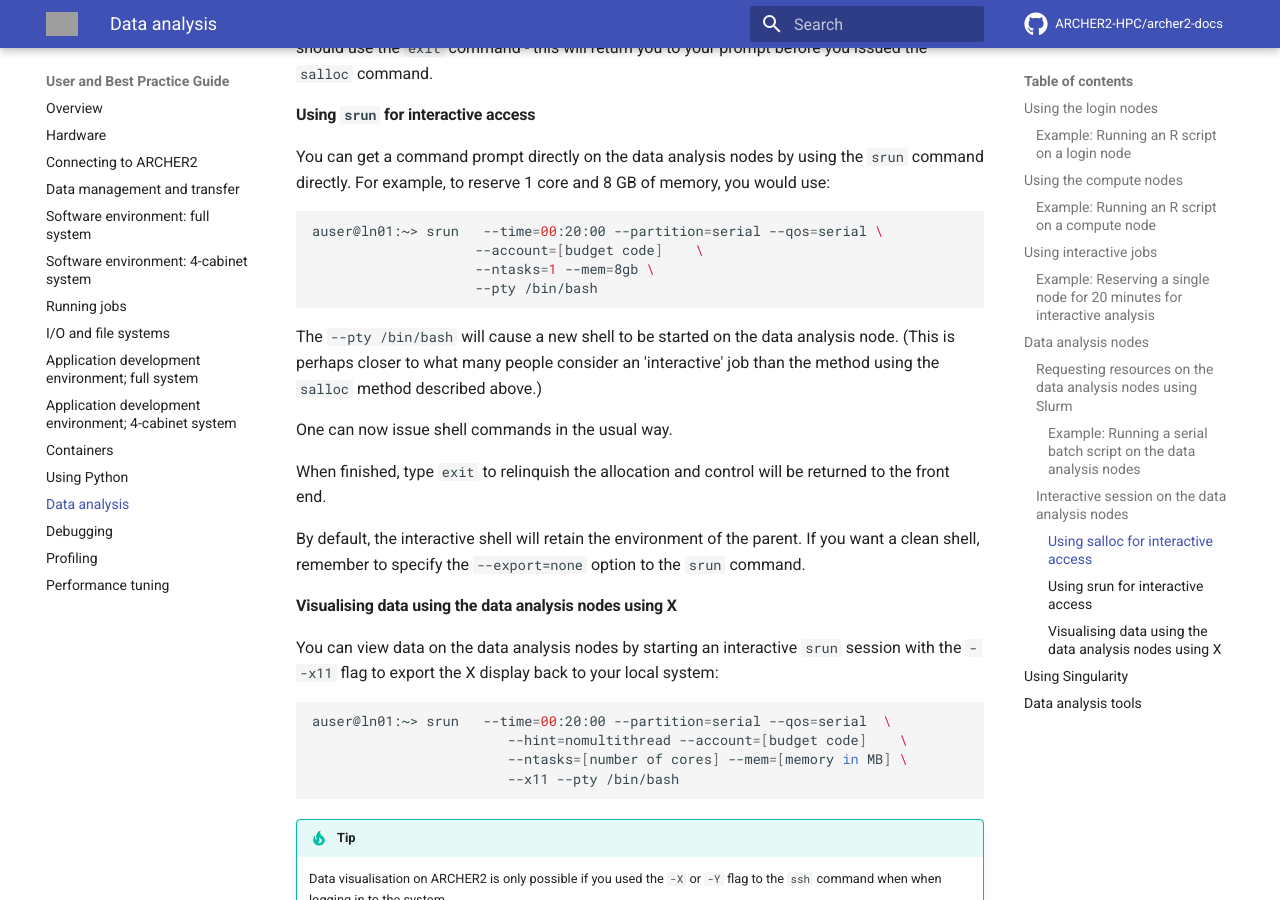
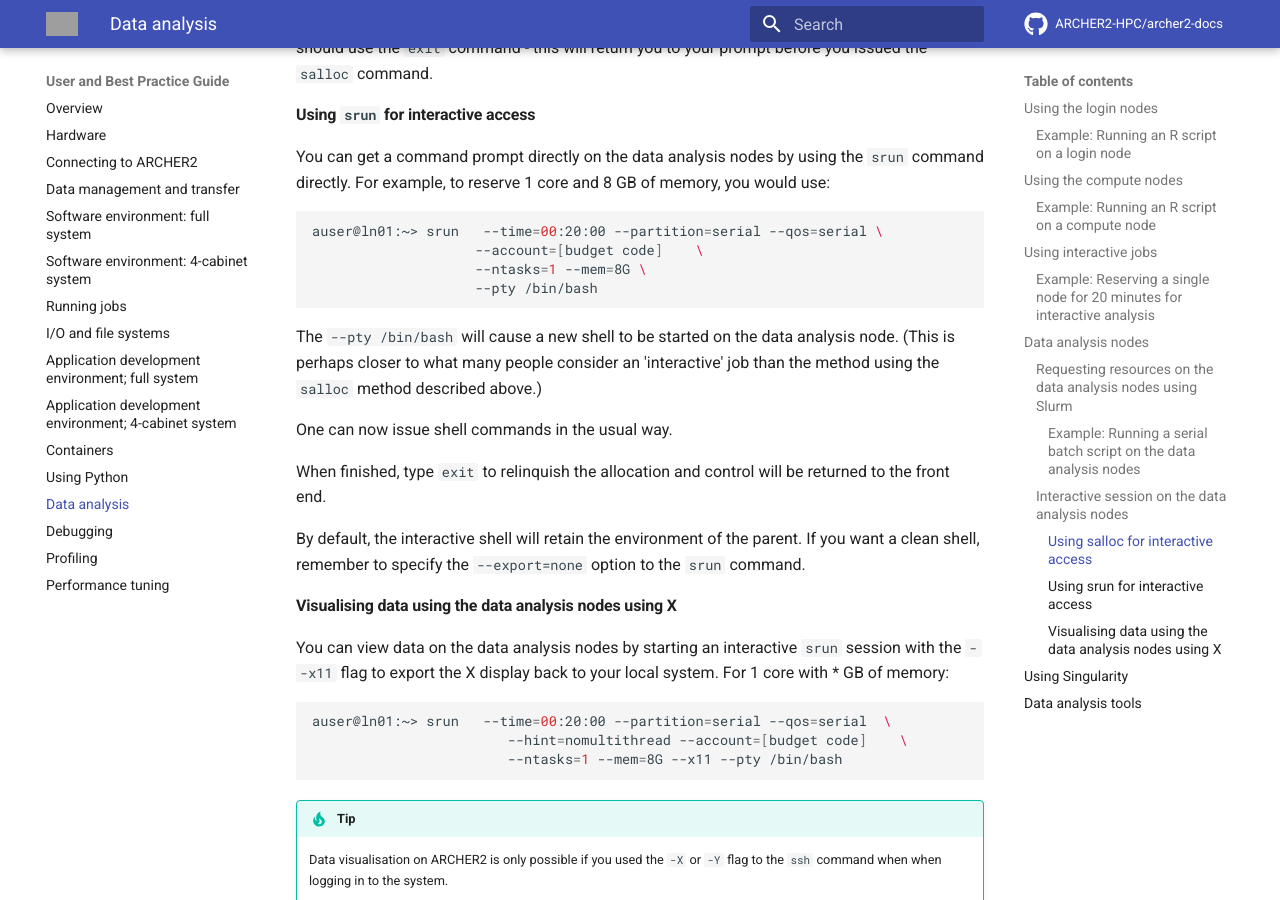
Before and after one commit to ARCHER2-HPC/archer2-docs, an MkDocs documentation site: the page built from docs/user-guide/analysis.md, in a window 1280 px wide and 900 px high, scrolled down 4217 px. Built offline with MkDocs 1.6.1 and Material for MkDocs 9.7.7, drawn with Linux system fonts in a browser that asks for light colours; comment, search, counter and statistics services are not loaded; some of the changed text lies outside the part shown; grey boxes are pictures that could not be loaded.

Commit message:
Fixes X11 example

````diff
--- a/docs/user-guide/analysis.md
+++ b/docs/user-guide/analysis.md
@@ -236,7 +236,7 @@ and 8 GB of memory, you would use:
 ```bash
 auser@ln01:~> srun   --time=00:20:00 --partition=serial --qos=serial \
                     --account=[budget code]    \
-                    --ntasks=1 --mem=8gb \
+                    --ntasks=1 --mem=8G \
                     --pty /bin/bash
 ```
 
@@ -258,13 +258,12 @@ option to the `srun` command.
 
 You can view data on the data analysis nodes by starting an interactive
 `srun` session with the `--x11` flag to export the X display back to
-your local system:
+your local system. For 1 core with * GB of memory:
 
 ```bash
 auser@ln01:~> srun   --time=00:20:00 --partition=serial --qos=serial  \
                         --hint=nomultithread --account=[budget code]    \
-                        --ntasks=[number of cores] --mem=[memory in MB] \
-                        --x11 --pty /bin/bash
+                        --ntasks=1 --mem=8G --x11 --pty /bin/bash
 ```
 
 
````
Also changed, not shown: other parts of docs/user-guide/analysis.md (+2 -2 lines).
